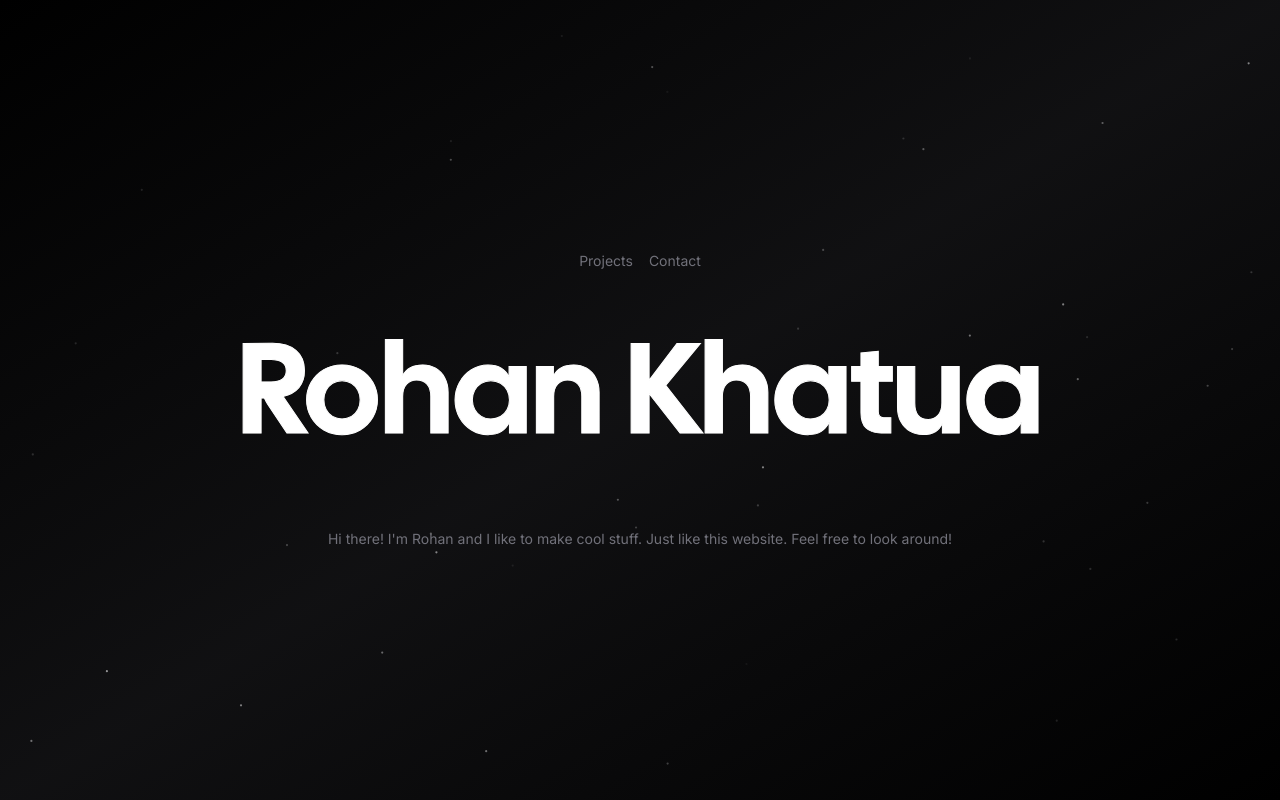
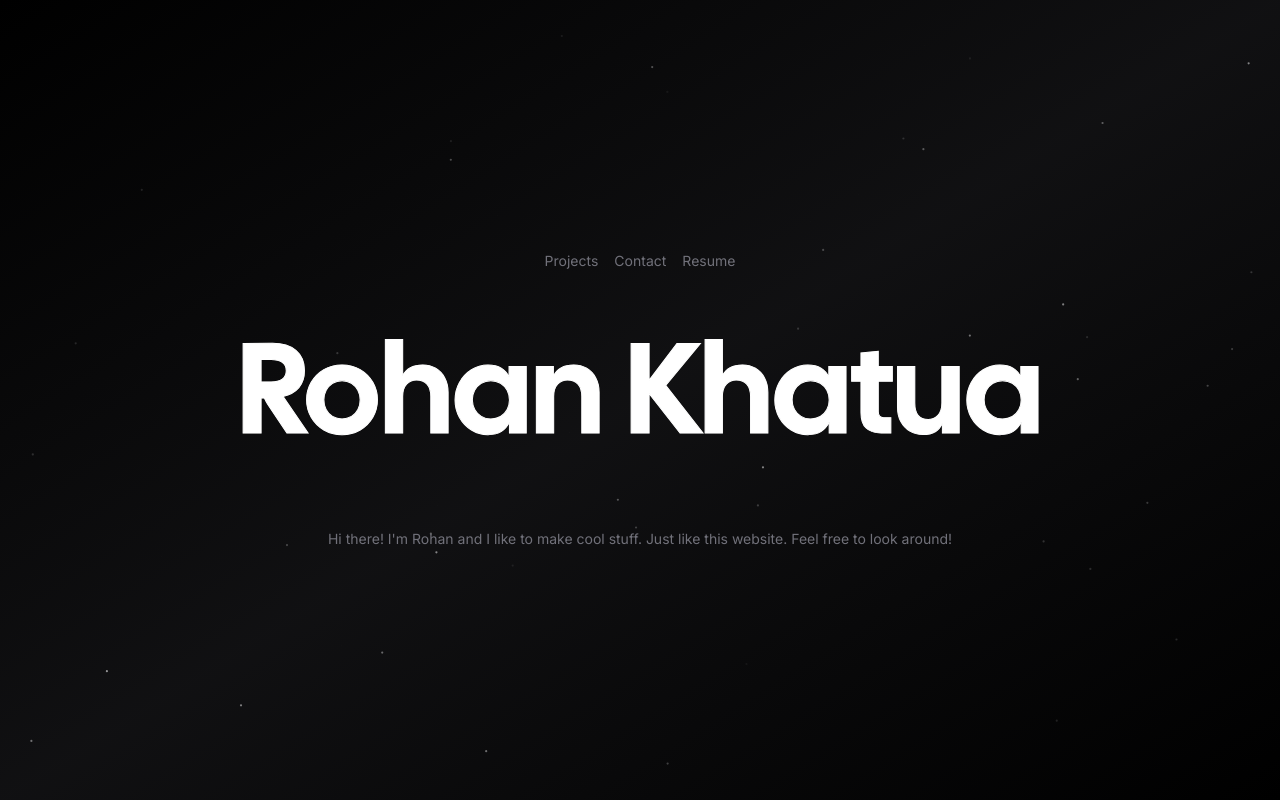
Before and after one commit to RohanKhatua/Portfolio-Website, a Next.js app: page / in a window 1280 px wide. Built offline with nearby package versions, Linux system fonts and the light colour scheme; no server answers; what tailwindcss-debug-screens would draw is missing.

Commit message:
feat: project change

```diff
--- a/app/page.tsx
+++ b/app/page.tsx
@@ -5,6 +5,7 @@ import Particles from "./components/particles";
 const navigation = [
 	{ name: "Projects", href: "/projects" },
 	{ name: "Contact", href: "/contact" },
+	{ name: "Resume", href: "/resume.pdf" },
 ];
 
 export default function Home() {
--- a/app/projects/page.tsx
+++ b/app/projects/page.tsx
@@ -46,7 +46,7 @@ export default async function ProjectsPage() {
 						Projects
 					</h2>
 					<p className="mt-4 text-zinc-400">
-						Some of the projects are from work and some are on my own time.
+						Things I've made, and things I'm working on.
 					</p>
 				</div>
 
```
